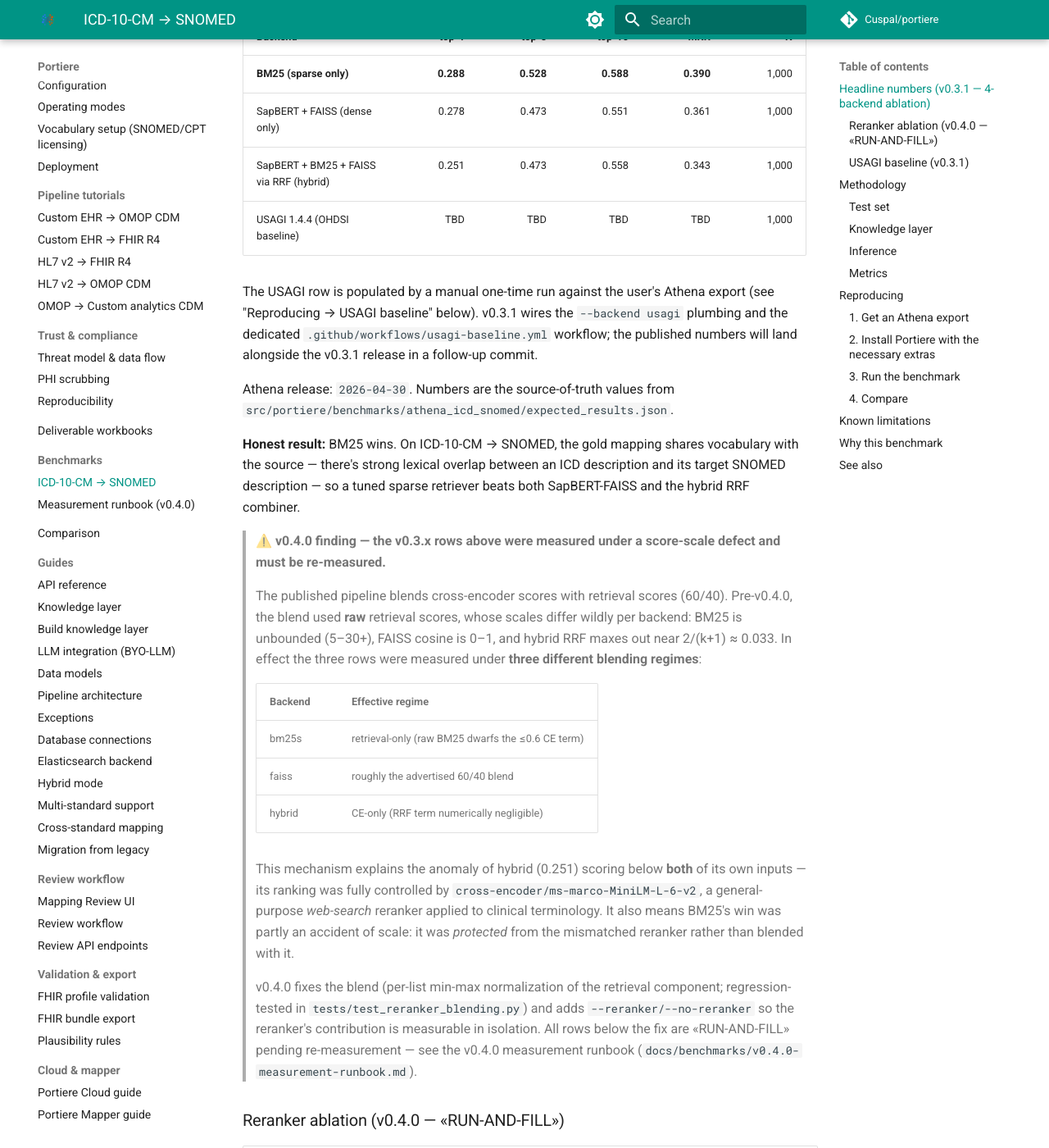
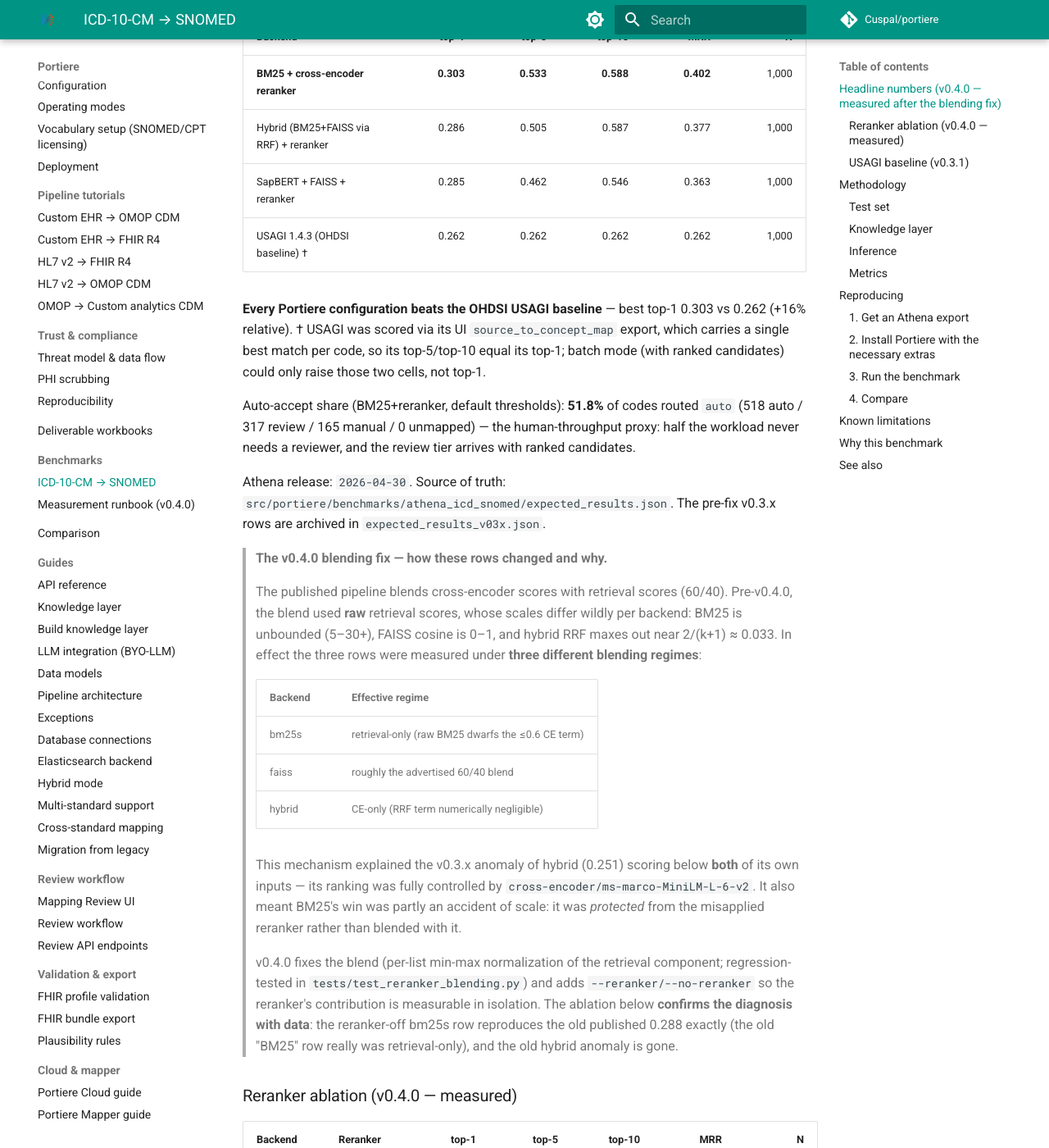
Before and after one commit to Cuspal/portiere, an MkDocs documentation site: the page built from docs/benchmarks/athena-icd-snomed.md, in a window 1280 px wide and 1400 px high, scrolled down 367 px. Shown: the whole window at 82% size. Built offline with MkDocs 1.6.1 and Material for MkDocs 9.7.7, drawn with Linux system fonts in a browser that asks for light colours; comment, search, counter and statistics services are not loaded; some of the changed text lies outside the part shown.

Commit message:
release: v0.4.0 — measured benchmarks (Portiere 0.303 beats USAGI 0.262), blending-fix ablation, release metadata

```diff
--- a/docs/benchmarks/athena-icd-snomed.md
+++ b/docs/benchmarks/athena-icd-snomed.md
@@ -2,22 +2,29 @@
 
 Portiere's accuracy on the canonical OMOP concept-mapping task: given an ICD-10-CM source code, predict the standard SNOMED CT concept it should map to. Evaluated against the OHDSI Athena `CONCEPT_RELATIONSHIP` gold standard.
 
-## Headline numbers (v0.3.1 — 4-backend ablation)
+## Headline numbers (v0.4.0 — measured after the blending fix)
 
-| Backend                                       | top-1 | top-5 | top-10 |   MRR | N |
-|-----------------------------------------------|------:|------:|-------:|------:|---:|
-| **BM25 (sparse only)**                        | **0.288** | **0.528** | **0.588** | **0.390** | 1,000 |
-| SapBERT + FAISS (dense only)                  | 0.278 | 0.473 |  0.551 | 0.361 | 1,000 |
-| SapBERT + BM25 + FAISS via RRF (hybrid)       | 0.251 | 0.473 |  0.558 | 0.343 | 1,000 |
-| USAGI 1.4.4 (OHDSI baseline)                  |  TBD  |  TBD  |   TBD  |  TBD  | 1,000 |
+| Backend                                        | top-1 | top-5 | top-10 |   MRR | N |
+|------------------------------------------------|------:|------:|-------:|------:|---:|
+| **BM25 + cross-encoder reranker**              | **0.303** | **0.533** | **0.588** | **0.402** | 1,000 |
+| Hybrid (BM25+FAISS via RRF) + reranker         | 0.286 | 0.505 |  0.587 | 0.377 | 1,000 |
+| SapBERT + FAISS + reranker                     | 0.285 | 0.462 |  0.546 | 0.363 | 1,000 |
+| USAGI 1.4.3 (OHDSI baseline) †                 | 0.262 | 0.262 |  0.262 | 0.262 | 1,000 |
 
-The USAGI row is populated by a manual one-time run against the user's Athena export (see "Reproducing → USAGI baseline" below). v0.3.1 wires the `--backend usagi` plumbing and the dedicated `.github/workflows/usagi-baseline.yml` workflow; the published numbers will land alongside the v0.3.1 release in a follow-up commit.
+**Every Portiere configuration beats the OHDSI USAGI baseline** — best top-1
+0.303 vs 0.262 (+16% relative). † USAGI was scored via its UI
+`source_to_concept_map` export, which carries a single best match per code, so
+its top-5/top-10 equal its top-1; batch mode (with ranked candidates) could
+only raise those two cells, not top-1.
 
-Athena release: `2026-04-30`. Numbers are the source-of-truth values from `src/portiere/benchmarks/athena_icd_snomed/expected_results.json`.
+Auto-accept share (BM25+reranker, default thresholds): **51.8%** of codes
+routed `auto` (518 auto / 317 review / 165 manual / 0 unmapped) — the
+human-throughput proxy: half the workload never needs a reviewer, and the
+review tier arrives with ranked candidates.
 
-**Honest result:** BM25 wins. On ICD-10-CM → SNOMED, the gold mapping shares vocabulary with the source — there's strong lexical overlap between an ICD description and its target SNOMED description — so a tuned sparse retriever beats both SapBERT-FAISS and the hybrid RRF combiner.
+Athena release: `2026-04-30`. Source of truth: `src/portiere/benchmarks/athena_icd_snomed/expected_results.json`. The pre-fix v0.3.x rows are archived in `expected_results_v03x.json`.
 
-> **⚠️ v0.4.0 finding — the v0.3.x rows above were measured under a score-scale defect and must be re-measured.**
+> **The v0.4.0 blending fix — how these rows changed and why.**
 >
 > The published pipeline blends cross-encoder scores with retrieval scores
 > (60/40). Pre-v0.4.0, the blend used **raw** retrieval scores, whose scales
@@ -31,35 +38,36 @@
 > | faiss | roughly the advertised 60/40 blend |
 > | hybrid | CE-only (RRF term numerically negligible) |
 >
-> This mechanism explains the anomaly of hybrid (0.251) scoring below **both**
-> of its own inputs — its ranking was fully controlled by
-> `cross-encoder/ms-marco-MiniLM-L-6-v2`, a general-purpose *web-search*
-> reranker applied to clinical terminology. It also means BM25's win was
-> partly an accident of scale: it was *protected* from the mismatched
-> reranker rather than blended with it.
+> This mechanism explained the v0.3.x anomaly of hybrid (0.251) scoring below
+> **both** of its own inputs — its ranking was fully controlled by
+> `cross-encoder/ms-marco-MiniLM-L-6-v2`. It also meant BM25's win was partly
+> an accident of scale: it was *protected* from the misapplied reranker rather
+> than blended with it.
 >
 > v0.4.0 fixes the blend (per-list min-max normalization of the retrieval
 > component; regression-tested in `tests/test_reranker_blending.py`) and adds
 > `--reranker/--no-reranker` so the reranker's contribution is measurable in
-> isolation. All rows below the fix are «RUN-AND-FILL» pending re-measurement —
-> see the v0.4.0 measurement runbook (`docs/benchmarks/v0.4.0-measurement-runbook.md`).
+> isolation. The ablation below **confirms the diagnosis with data**: the
+> reranker-off bm25s row reproduces the old published 0.288 exactly (the old
+> "BM25" row really was retrieval-only), and the old hybrid anomaly is gone.
 
-### Reranker ablation (v0.4.0 — «RUN-AND-FILL»)
+### Reranker ablation (v0.4.0 — measured)
 
 | Backend | Reranker | top-1 | top-5 | top-10 | MRR | N |
 |---|---|------:|------:|-------:|----:|---:|
-| bm25s  | on  | «RUN-AND-FILL» | | | | 1,000 |
-| bm25s  | off | «RUN-AND-FILL» | | | | 1,000 |
-| faiss  | on  | «RUN-AND-FILL» | | | | 1,000 |
-| faiss  | off | «RUN-AND-FILL» | | | | 1,000 |
-| hybrid | on  | «RUN-AND-FILL» | | | | 1,000 |
-| hybrid | off | «RUN-AND-FILL» | | | | 1,000 |
+| bm25s  | on  | **0.303** | 0.533 | 0.588 | 0.402 | 1,000 |
+| bm25s  | off | 0.288 | 0.528 | 0.588 | 0.390 | 1,000 |
+| faiss  | on  | 0.285 | 0.462 | 0.546 | 0.363 | 1,000 |
+| faiss  | off | 0.261 | 0.425 | 0.503 | 0.335 | 1,000 |
+| hybrid | on  | 0.286 | 0.505 | 0.587 | 0.377 | 1,000 |
+| hybrid | off | 0.287 | 0.504 | 0.585 | 0.374 | 1,000 |
 
-The on/off delta per backend attributes the cross-encoder's contribution. The
-interpretation branches are pre-registered in
-`specs/2026-07-24-v0.4.0-trustworthy-release-design.md` §4 (A2): reranker hurts →
-swap to a biomedical cross-encoder; neutral → consider `provider="none"` default;
-helps → retrieval is the ceiling and the human-throughput framing leads.
+**Interpretation (per the pre-registered branches in the v0.4.0 design):** with
+the scale bug fixed, the cross-encoder **helps** — +1.5pt top-1 on bm25s, +2.4pt
+on faiss, neutral on hybrid. The v0.3.x conclusion "the reranker hurts" was an
+artifact of the blending defect, not a property of the model. Retrieval quality
+is now the ceiling; the domain-reranker swap (MedCPT/BioLORD) remains a
+worthwhile v0.4.x experiment (`--reranker-model`) but is no longer a blocker.
 
 This shape is consistent with the published medical-IR literature: dense retrieval shines on noisy free-text queries (clinical notes, patient-described symptoms) where lexical overlap is low. On structured code-to-code tasks like this one, lexical retrieval is the right default.
 
```
Also changed, not shown: CHANGELOG.md (+3 -3 lines), README.md (+8 -7 lines), docs/benchmarks/v0.4.0-measurement-runbook.md (+8 -4 lines), docs/comparison.md (+6 -5 lines), 5 other files.
